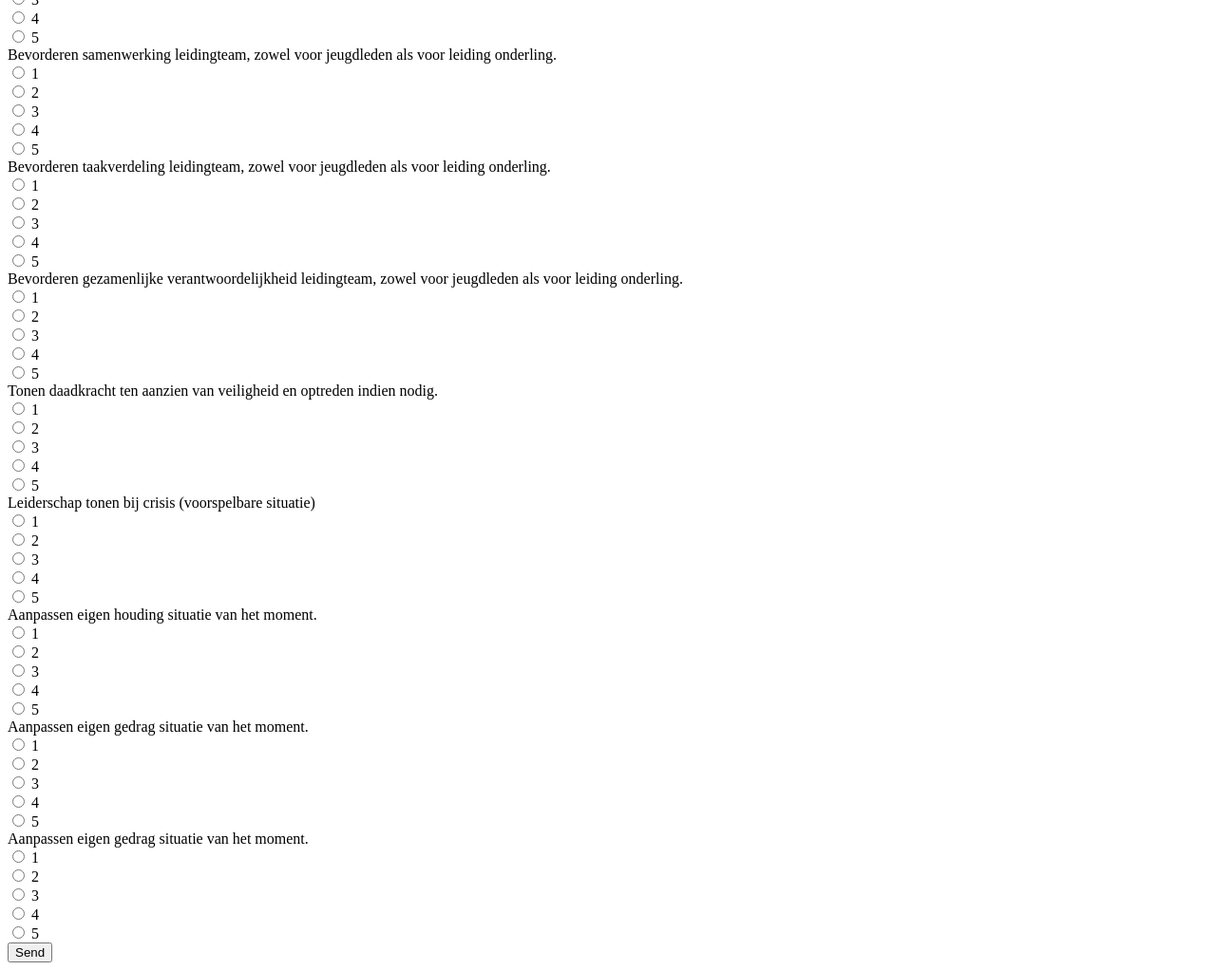
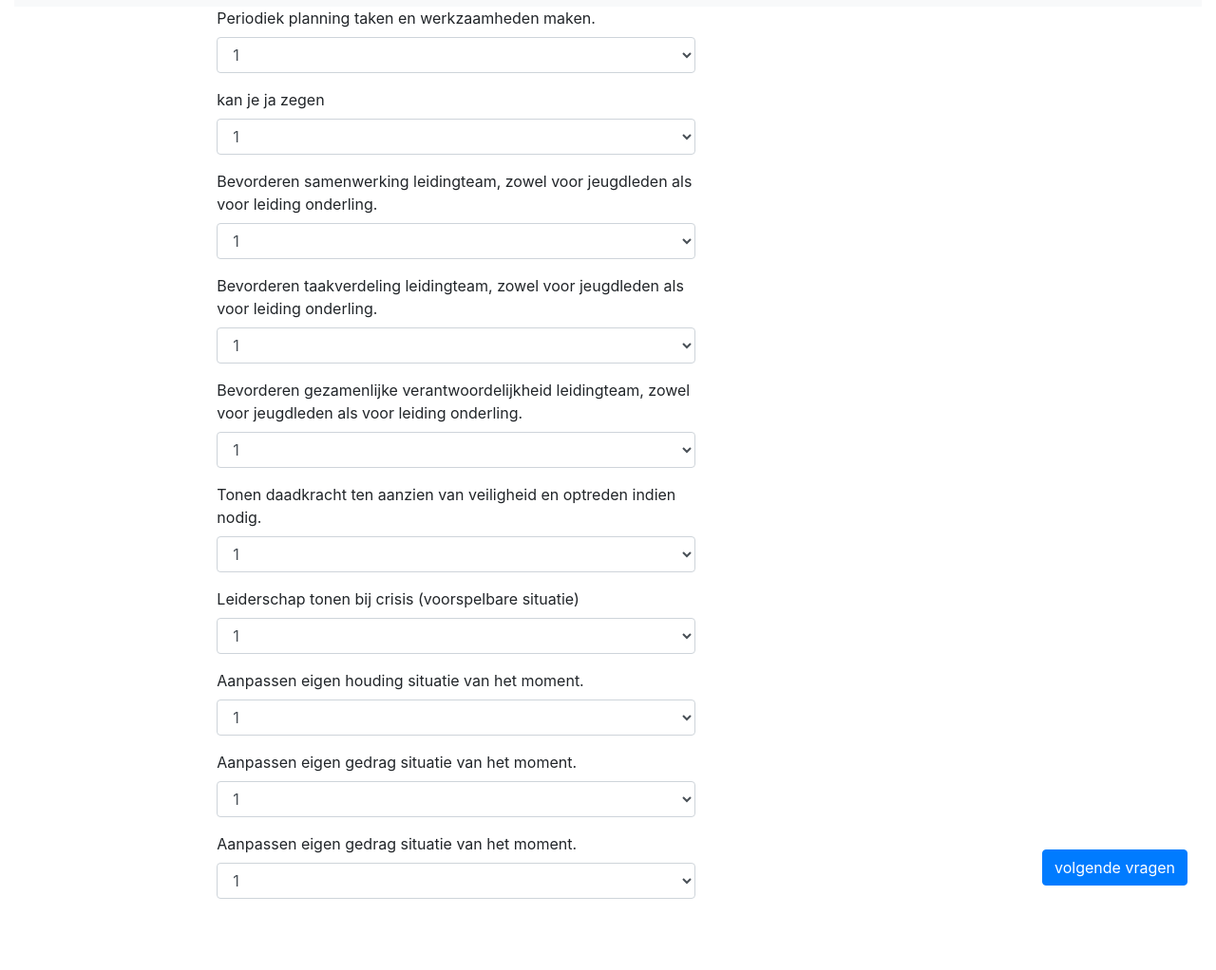
Before and after one commit to maxvGG/django_repo, a Django app: page /survey/1/ in a window 1280 px wide. Shown: the part 309-1331 px from the top of the page at 95% size. After the commit the page ends 1256 px from the top, so only its background shows below. Run offline with Django 3.2, Linux system fonts and the light colour scheme; data comes from the database, SQL or seed files in the repository; both versions use the stored data as it was after the commit.

Commit message:
first commit

```diff
--- a/scouting_nl/survey/templates/questions/questionnaire.html
+++ b/scouting_nl/survey/templates/questions/questionnaire.html
@@ -1,37 +1,55 @@
 <!DOCTYPE html>
 <html lang="en">
+
 <head>
     <meta charset="UTF-8">
     <meta name="viewport" content="width=device-width, initial-scale=1.0">
-    <title>Document</title>
+    <title>vragenlijst</title>
+    <link rel="stylesheet" href="https://cdn.jsdelivr.net/npm/bootstrap@4.5.3/dist/css/bootstrap.min.css"
+        integrity="sha384-TX8t27EcRE3e/ihU7zmQxVncDAy5uIKz4rEkgIXeMed4M0jlfIDPvg6uqKI2xXr2" crossorigin="anonymous">
 </head>
+
 <body>
-    <ul>
-        <li>1 is mij onbekend/ kan ik niet</li>
-        <li>2 ik weet ervan, maar heb het nooit gebruikt</li>
-        <li>3 ik weet het en kan het toepassen</li>
-        <li>4 ik kan het toepassen in andere situaties / omstandigheden</li>
-        <li>5 ik kan een ander uitleggen wat het is en hoe je het kan toepassen</li>
-    </ul>
-    {% block title_html %}
-    {% endblock %}
-    {% block content %}
-    {% if questions|length > 0 %}
-    <form action="" method="post">
-        {% csrf_token %}
-        {% for question in questions %}
-        {{ question.question_text }}<br>
-        <input type="radio" name="{{ question.id }}" value="1"> 1<br>
-        <input type="radio" name="{{ question.id }}" value="2"> 2<br>
-        <input type="radio" name="{{ question.id }}" value="3"> 3<br>
-        <input type="radio" name="{{ question.id }}" value="4"> 4<br>
-        <input type="radio" name="{{ question.id }}" value="5"> 5<br>
-        {% endfor %}
-        <input type="submit" value="Send" />
-    </form>
-    {% else %}
-    <span>No questions</span>
-    {% endif %}
-    {% endblock %}
+    <div class="container-fluid">
+        <!-- <div class="row"> -->
+        <header class="header">
+            <nav class="navbar navbar-light bg-light">
+                <a class="logo" href="https://www.scouting.nl/" title="Homepage Scouting Nederland">
+                    <img src="https://www.scouting.nl/assets/dist/default/img/logo-6fa9e101a8.svg"
+                        alt="Logo Scouting Nederland">
+                </a>
+            </nav>
+        </header>
+        <!-- </div> -->
+        <div class="row">
+            <div class="col-2">
+            </div>
+            <div class="col-5">
+                {% block title_html %} {% endblock %} {% block content %} {% if questions|length > 0 %}
+                <form method="post">
+                    {% csrf_token %} {% for question in questions %}
+                    <div class="form-group">
+                        <label for="exampleFormControlSelect1">{{ question.question_text }}</label>
+                        <select class="form-control" id="exampleFormControlSelect1">
+                            <option name="{{ question.id }}">1</option>
+                            <option name="{{ question.id }}">2</option>
+                            <option name="{{ question.id }}">3</option>
+                            <option name="{{ question.id }}">4</option>
+                            <option name="{{ question.id }}">5</option>
+                        </select>
+                    </div>
+                    {% endfor %}
+                </form>
+                {% else %}
+                <span>No questions</span> {% endif %} {% endblock %}
+            </div>
+            <div class="col">
+                <button class="btn btn-primary" style="position: absolute; bottom: 30px;right:30px;"><a
+                        style="color: white;" href="http://127.0.0.1:8000/survey/2">volgende
+                        vragen</a></button>
+            </div>
+        </div>
+    </div>
 </body>
+
 </html>
--- a/scouting_nl/survey/views.py
+++ b/scouting_nl/survey/views.py
@@ -2,7 +2,7 @@ from django.shortcuts import render
 from .models import Questionnaire, Question, Answer
 from django.forms import forms
 from django.http import HttpResponse
-
+from django.core.paginator import Paginator
 
 def index(request):
     all_questionnaires = Questionnaire.objects.all()
@@ -14,4 +14,4 @@ def questionnaire_detail(request, questionnaire_id):
     questionnaire = Questionnaire.objects.get(id=questionnaire_id)
     questions = Question.objects.filter(questionnaire=questionnaire)
     return render(request, 'questions/questionnaire.html',
-                  {'questionnaire': questionnaire, 'questions': questions})
+                  {'questionnaire': questionnaire, 'questions': questions,})
```
Also changed, not shown: scouting_nl/survey/templates/questions/answers.html (+56 -0 lines), scouting_nl/survey/templates/questions/test.html (added, +28 -0 lines), scouting_nl/db.sqlite3.
